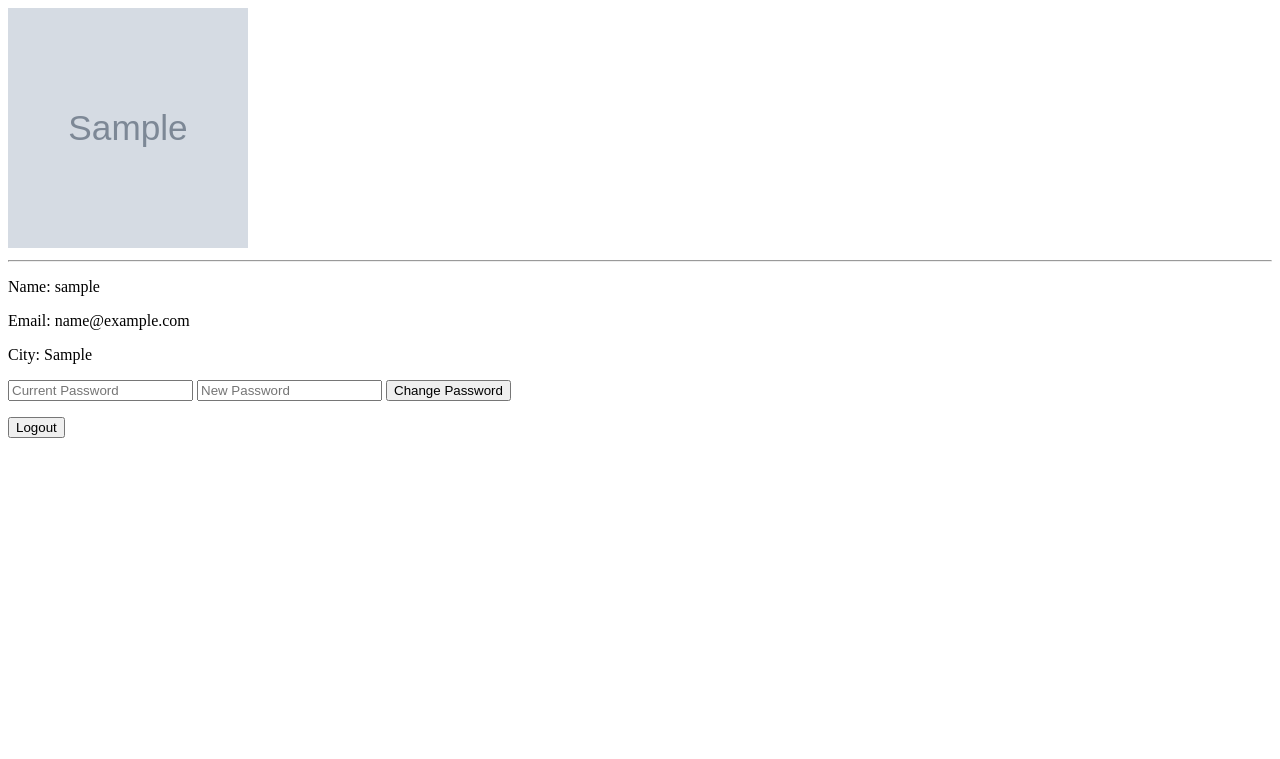
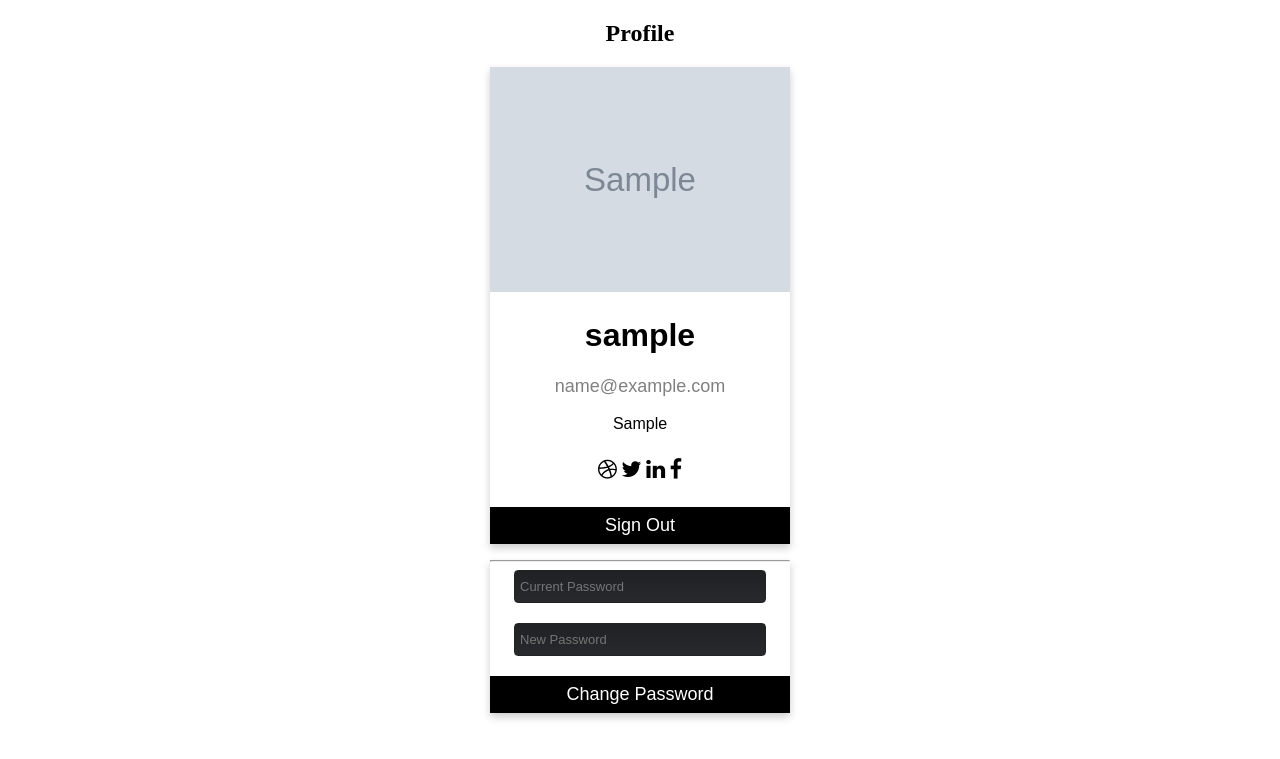
Before and after one commit to Rees5/lab1, a PHP site: page / in a window 1280 px wide. Shown: the top 759 px of the page. Run offline with PHP 8.4, Linux system fonts and the light colour scheme; the visitor is signed in with stand-in values (Sample User, id 1); tables that the repository leaves empty or names only in its code hold one stand-in row (values such as "Sample post"); grey boxes marked "Sample" are stand-in pictures; some libraries are stand-ins or nearby versions.

Commit message:
Style index.php

```diff
--- a/index.php
+++ b/index.php
@@ -20,23 +20,85 @@
   <head>
     <meta charset="utf-8">
     <title></title>
+
+    <link rel="stylesheet" href="https://cdnjs.cloudflare.com/ajax/libs/font-awesome/4.7.0/css/font-awesome.min.css">
+<style>
+input[type=text], input[type=password],input[type=email],input[type=file] {
+  background: linear-gradient(#1f2124,#27292c);
+  border: 1px solid #222;
+  border-radius: .3em;
+  box-shadow: 0 1px 0 rgba(255,255,255,0.1);
+  color: #FFF;
+  font-size: 13px;
+  margin-bottom: 20px;
+  padding: 8px 5px;
+  width: 80%;
+}
+
+.card {
+  box-shadow: 0 4px 8px 0 rgba(0, 0, 0, 0.2);
+  max-width: 300px;
+  margin: auto;
+  text-align: center;
+  font-family: arial;
+}
+
+.title {
+  color: grey;
+  font-size: 18px;
+}
+
+button {
+  border: none;
+  outline: 0;
+  display: inline-block;
+  padding: 8px;
+  color: white;
+  background-color: #000;
+  text-align: center;
+  cursor: pointer;
+  width: 100%;
+  font-size: 18px;
+}
+
+a {
+  text-decoration: none;
+  font-size: 22px;
+  color: black;
+}
+
+button:hover, a:hover {
+  opacity: 0.7;
+}
+</style>
     <script type="text/javascript" src="https://cdnjs.cloudflare.com/ajax/libs/jquery/2.1.3/jquery.min.js"></script>
     <script type="text/javascript" src="js/scripts.js"></script>
   </head>
   <body>
-    <img width="240px" height="240px" src="assets/<?php echo $_SESSION['user_image']; ?>" id="pic" /><br>
+    <h2 style="text-align:center">Profile</h2>
+
+<div class="card">
+  <img src="assets/<?php echo $_SESSION['user_image']; ?>" alt="profile" style="width:100%">
+  <h1><?php if(isset($_SESSION['user_name'])){ echo $_SESSION['user_name'];} ?></h1>
+  <p class="title"><?php if(isset($_SESSION['user_email'])){ echo $_SESSION['user_email'];} ?></p>
+  <p><?php if(isset($_SESSION['user_city'])){ echo $_SESSION['user_city'];} ?></p>
+  <div style="margin: 24px 0;">
+    <a href="#"><i class="fa fa-dribbble"></i></a>
+    <a href="#"><i class="fa fa-twitter"></i></a>
+    <a href="#"><i class="fa fa-linkedin"></i></a>
+    <a href="#"><i class="fa fa-facebook"></i></a>
+  </div>
+  <p><a href="logout.php" onclick="confirm('Are you sure you want to logout?')"><button type="button" name="button">Sign Out</button></a></p>
+</div>
+
+  <div class="card">
     <hr>
-    <p id="fname">Name: <?php if(isset($_SESSION['user_name'])){ echo $_SESSION['user_name'];} ?></p>
-    <p id="email">Email: <?php if(isset($_SESSION['user_email'])){ echo $_SESSION['user_email'];} ?></p>
-    <p id="city">City: <?php if(isset($_SESSION['user_city'])){ echo $_SESSION['user_city'];} ?></p>
-    <p id="password"><?php if(isset($_SESSION['user_password'])){ echo $_SESSION['user_password'];} ?></p>
-
     <form class="">
       <input type="password" name="oldpw" id="oldpw" placeholder="Current Password">
       <input type="password" name="newpw" id="newpw" placeholder="New Password">
       <button type="button" name="button" onclick="changepw()">Change Password</button>
     </form>
-    <p><a href="login.php" onclick="confirm('Are you sure you want to logout?')"><button type="button" name="button">Logout</button></a></p>
+    </div>
    <script type="text/javascript">
   /*  var dataImage = localStorage.getItem('photo');
     var sEmail = localStorage.getItem('email');
```
Also changed, not shown: logout.php (+7 -0 lines).
